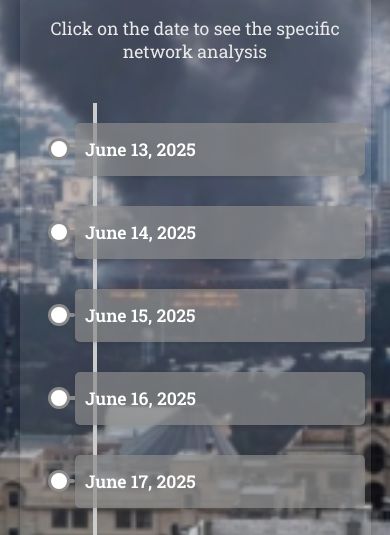
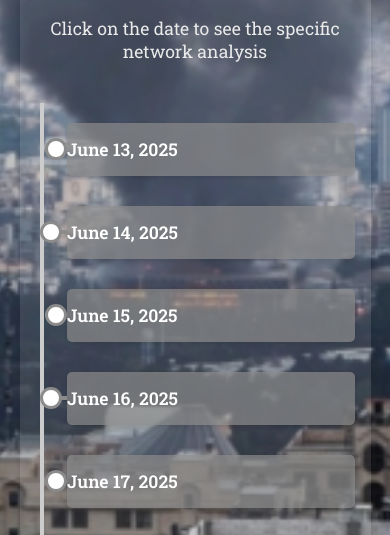
Before and after one commit to Ellliiizabeth/guidepage, a plain HTML site: page index.html in a window 390 px wide. Shown: the part 288-823 px from the top of the page. Drawn offline with Linux system fonts and the light colour scheme.

Commit message:
Update index.html

```diff
--- a/index.html
+++ b/index.html
@@ -301,9 +301,9 @@
 
       .timeline::before {
         /* This line should be the absolute left edge of our visual group */
-        left: 53px; /* <-- MODIFIED: Place the line at the very left edge of its parent (.timeline) */
+        left: 0; /* Place the line at the very left edge of its parent (.timeline) */
         transform: translateX(0); /* No horizontal transform needed */
-        margin-left: 0; /* <-- MODIFIED: Ensure no extra left margin pushing it */
+        margin-left: 0; /* Ensure no extra left margin pushing it */
       }
 
       .timeline-container {
@@ -312,13 +312,12 @@
         position: relative;
         z-index: 1; /* Ensures items are above the line */
         width: 100%; /* Take full width of parent (which is centered by .timeline flex) */
-        max-width: 300px; /* Still crucial: Sets the max width for the entire centered timeline group */
-        /* background-color: rgba(255, 0, 0, 0.1); /* Temporary: Helps visualize the container boundary */
+        max-width: 300px; /* Sets the max width for the entire centered timeline group */
       }
 
       .timeline-item {
         display: inline-block; /* Content hug */
-        padding: 15px 10px;
+        padding: 15px 10px 15px 0px; /* Left padding already 0 from previous step */
         background-color: rgba(139, 139, 139, 0.7);
         color: white;
         text-decoration: none;
@@ -331,38 +330,43 @@
         position: relative; /* For the dot and connector */
         text-align: left; /* All text left-aligned */
 
-        /* Positioning for mobile: Align left edge to the line */
-        /* This margin-left now needs to account for the dot's entire width + its negative position */
-        margin-left: 30px; /* <-- MODIFIED: Adjusted for precise alignment. (Dot's width (16px) + border (3px*2) + some buffer) */
-                                /* The dot (::before) is 16px wide + 3px border = 22px visual width.
-                                   It's positioned at -27px left.
-                                   So, the visual start of the dot is at item_left - 27px.
-                                   We want item_left - 27px = 0 (the line's position).
-                                   Thus, item_left = 27px. Let's use 30px for a tiny buffer. */
+        /* Positioning for mobile: Item's left edge aligns right of the dot */
+        /* The dot's total width is 16px (content) + 3px (left border) + 3px (right border) = 22px */
+        /* To make the dot's left edge at 0, and the item follow it,
+           the item needs a margin-left equal to the dot's full width. */
+        margin-left: 22px; /* <-- MODIFIED: Pushes the item box 22px right of the line */
         margin-right: 0; /* Remove auto margin */
-        width: calc(100% - 30px); /* <-- MODIFIED: Occupy remaining width after the adjusted margin-left */
+        width: calc(100% - 22px); /* <-- MODIFIED: Occupy remaining width after the adjusted margin-left */
       }
 
       /* On mobile, all items behave the same */
       .timeline-item:nth-child(odd),
       .timeline-item:nth-child(even) {
         /* Reset any desktop-specific odd/even styling */
-        margin-left: 30px; /* <-- MODIFIED: All items are pushed right from the line */
+        margin-left: 22px; /* <-- MODIFIED: All items are pushed right from the line */
         margin-right: 0; /* All items hug content on the right */
         text-align: left; /* All text left-aligned */
-        width: calc(100% - 30px); /* Fill remaining width */
+        width: calc(100% - 22px); /* Fill remaining width */
       }
 
       .timeline-item::after { /* Connector line */
-        /* This should connect to the line, which is at the very left (0px) of the timeline-container */
-        left: -15px; /* <-- MODIFIED: Adjust to visually meet the line */
+        /* Its right edge should touch the item's left edge. Its left edge touches the dot's left edge. */
+        left: -22px; /* <-- MODIFIED: This positions the connector's left end exactly at the line (0px) */
         right: auto;
         border-radius: 4px 0 0 4px;
       }
 
       .timeline-item::before { /* Dot */
-        /* This should also connect to the line */
-        left: -27px; /* <-- MODIFIED: Adjust to visually meet the line. This value is relative to the item's margin-box. */
+        /* We want the dot's LEFT edge to be at 0px (the line's position). */
+        /* The dot's total width is 22px. Its `left` property is its top-left corner.
+           So, to have its left corner at 0px, `left` should be `0px` relative to the item's margin box.
+           But the dot is a child of the item, so it's relative to the item's padding box.
+           Since item's padding-left is 0, item's padding box starts at its margin box.
+           So `left: 0;` will make the dot's left edge align with the item's left edge.
+           However, we want it at the vertical line, which is at the very beginning of the centered group.
+           Let's re-evaluate: the dot needs to extend `22px` to the left from its item's left edge.
+           So, `left: -22px;` makes the dot's left edge perfectly aligned with the line. */
+        left: -22px; /* <-- MODIFIED: This aligns the dot's leftmost edge precisely with the vertical line */
         right: auto;
       }
 
```
